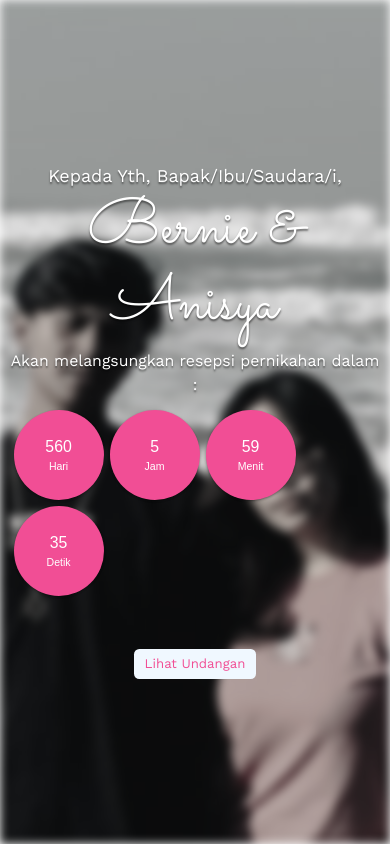
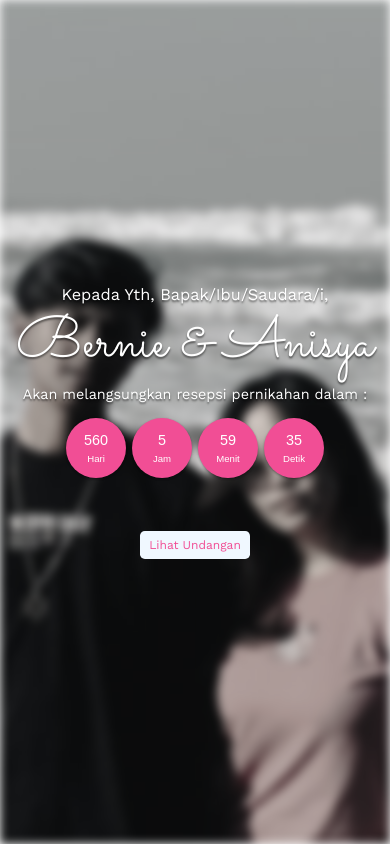
Before and after one commit to berniearyandhi/bernieanisya-wedding, a plain HTML site: page index.html in a window 390 px wide. Shown: the top 844 px of the page. Drawn offline with nearby package versions, Linux system fonts and the light colour scheme; some packages are replaced by stand-ins of ours; a script that the page names is missing.

Commit message:
Update style.css

```diff
--- a/assets/css/style.css
+++ b/assets/css/style.css
@@ -474,10 +474,10 @@ footer li {
 /* Media Mobile Phone */
 @media (max-width: 576px) {
   html {
-    font-size: 66%;
+    font-size: 60%;
   }
   .simply-countdown > .simply-section {
-    padding: 45px;
+    padding: 30px;
     margin: 3px;
   }
 
```
